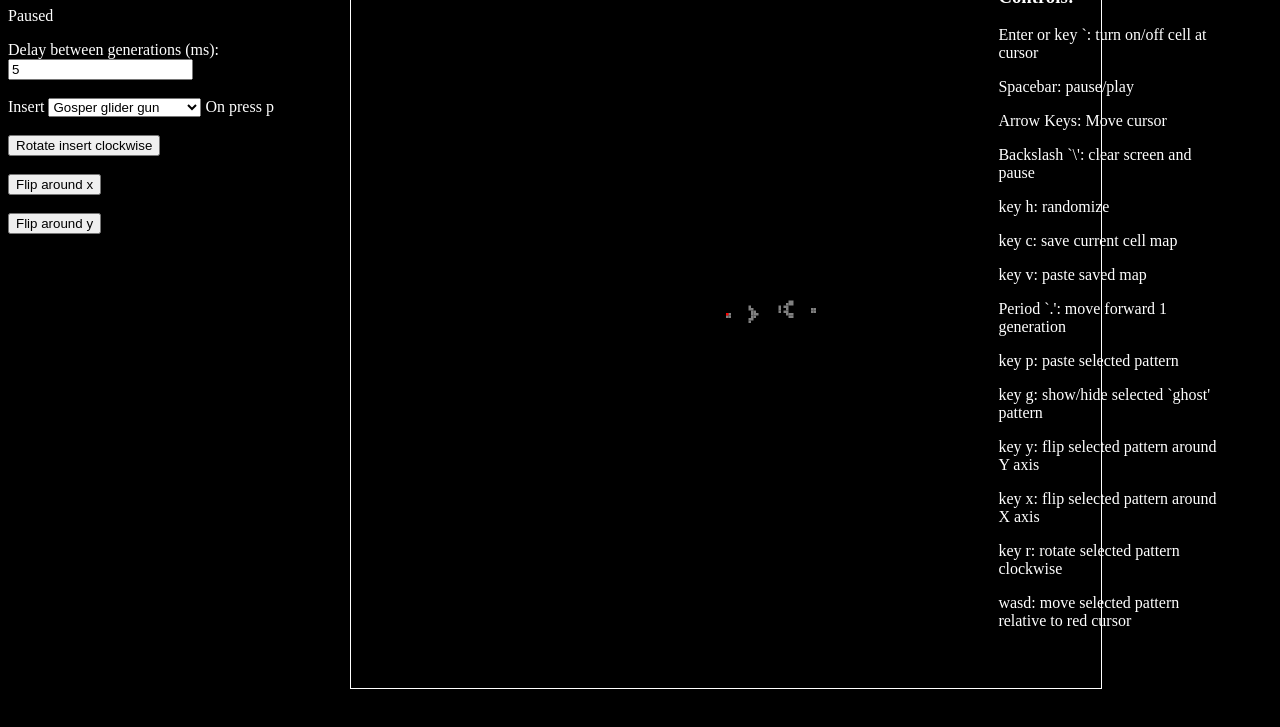
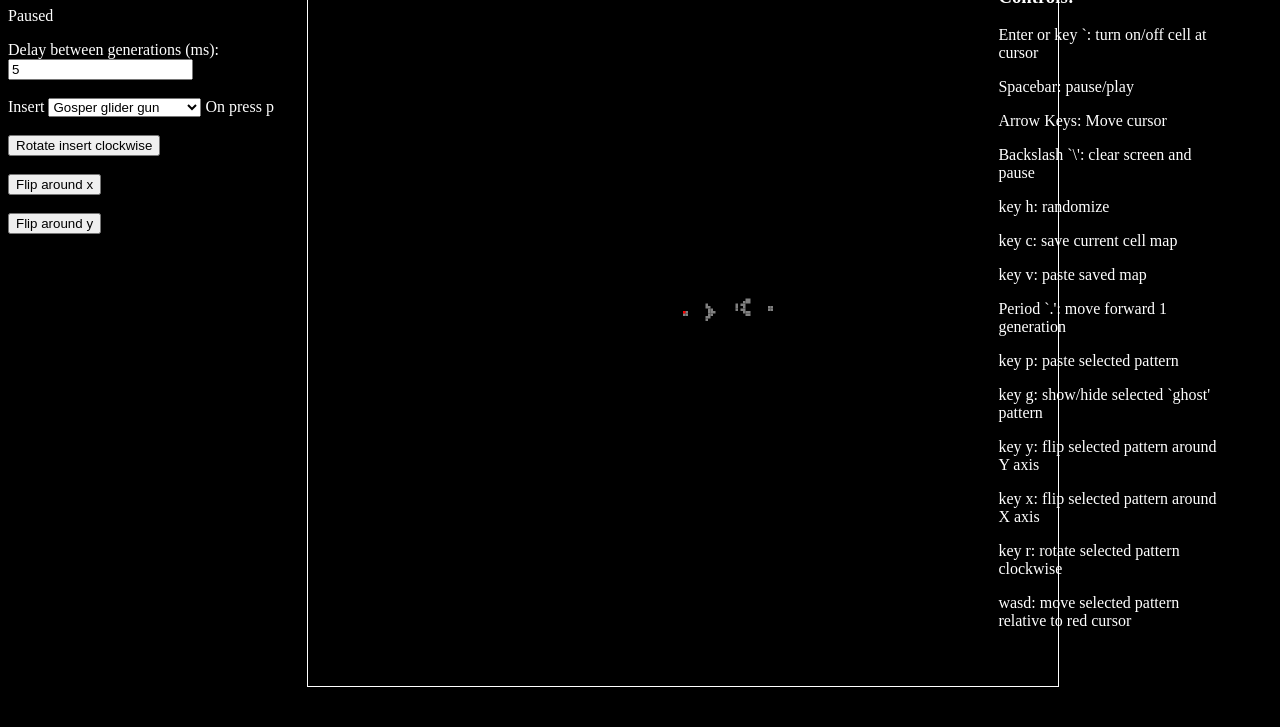
Before and after one commit to TeamKansas/Conways_Game_of_Life, a plain HTML site: page index.html in a window 1280 px wide. Shown: the part 73-800 px from the top of the page. Drawn offline with Linux system fonts and the light colour scheme.

Commit message:
Update canvas.css

```diff
--- a/canvas.css
+++ b/canvas.css
@@ -5,15 +5,15 @@ html {
 }
 aside {
     position: relative;
-    width: 325px;
+    width: 22%;
 }
 canvas {
     border: solid;
     border-color: white;
     border-width: 1px;
     position: absolute;
-    left: 350px;
-    top: 10px;
+    left: 24%;
+    top: 1%;
 }
 .instructions {
     position: absolute;
```
